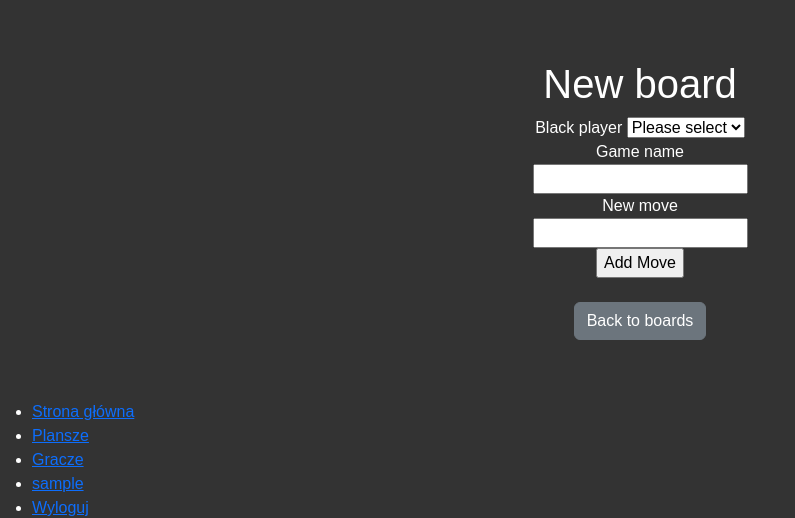
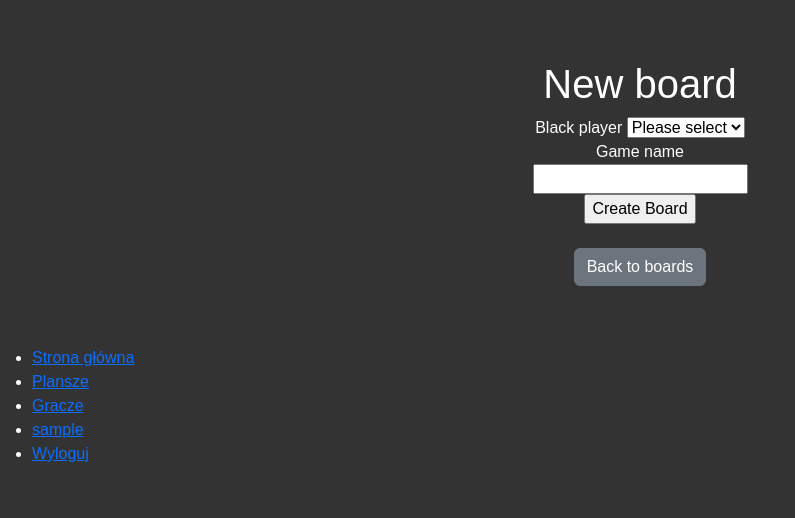
Before and after one commit to MaciejM934/Chess_project_final, a Rails app: page /boards/new in a window 1280 px wide. Shown: the top 518 px of the page, without its empty margins (0-795 px from the left). Run offline with Rails 7, Linux system fonts and the light colour scheme; the visitor is signed in with stand-in values (Sample User, id 1); data comes from the database, SQL or seed files in the repository; style sheets or scripts are compiled from the project's sources; some libraries are stand-ins or nearby versions.

Commit message:
added new views _edit and _new, and now only players that are in game can see the board

```diff
--- a/app/controllers/boards_controller.rb
+++ b/app/controllers/boards_controller.rb
@@ -4,7 +4,7 @@ class BoardsController < ApplicationController
 
   # GET /boards or /boards.json
   def index
-    @boards = Board.all
+    @boards = Board.where("black_player_id = ? OR white_player_id = ?", current_player.id, current_player.id)
   end
 
   # GET /boards/1 or /boards/1.json
@@ -37,10 +37,9 @@ class BoardsController < ApplicationController
   end
 
   def update
-    @board.white_player_id = current_player.id
-    new_move = params[:board][:new_move]
-
     if can_edit_board?
+      @board.white_player_id = current_player.id
+      new_move = params[:board][:new_move]
       if new_move.present? && valid_move?(new_move)
         if @board.history_string.blank?
           @board.history_string = new_move
@@ -103,7 +102,7 @@ class BoardsController < ApplicationController
     end
 
     def can_edit_board?
-      current_player && (@board.white_player_id == current_player.id || @board.black_player_id == current_player.id)
+      current_player && (current_player.id == @board.white_player_id || current_player.id == @board.black_player_id )
     end
 
 end
--- /dev/null
+++ b/app/views/boards/_new.html.erb
@@ -0,0 +1,32 @@
+<%= form_with(model: board) do |form| %>
+    <% if board.errors.any? %>
+      <div style="color: red">
+        <h2><%= pluralize(board.errors.count, "error") %> prohibited this board from being saved:</h2>
+        <ul>
+          <% board.errors.each do |error| %>
+            <li><%= error.full_message %></li>
+          <% end %>
+        </ul>
+      </div>
+      <% else %>
+      <% if flash[:alert].present? %>
+        <div style="color: red">
+          <%= flash[:alert] %>
+        </div>
+      <% end %>
+    <% end %>
+
+    <div class="field">
+      <%= form.label :black_player_id %>
+      <%= form.collection_select :black_player_id, Player.all, :id, :nickname, prompt: true %>
+    </div>
+
+    <div>
+      <%= form.label :game_name, style: "display: block" %>
+      <%= form.text_field :game_name %>
+    </div>
+
+    <div class="actions">
+      <%= form.submit "Create Board", class: "btn-secondary" %>
+    </div>
+  <% end %>
--- a/app/views/boards/edit.html.erb
+++ b/app/views/boards/edit.html.erb
@@ -1,5 +1,5 @@
 <h1>Editing board</h1>
-<%= render "form", board: @board %>
+<%= render "edit", board: @board %>
 <br>
 <div>
   <%= link_to "Show this board", @board %> |
--- a/app/views/boards/new.html.erb
+++ b/app/views/boards/new.html.erb
@@ -5,7 +5,7 @@
         <h1>New board</h1>
 
         <% if logged_in? %>
-          <%= render "form", board: @board %>
+          <%= render "new", board: @board %>
 
         <% else %>
           <p>You must be signed in to create a board.</p>
```
Also changed, not shown: app/views/boards/_edit.html.erb (added, +32 -0 lines), app/views/boards/index.html.erb (+8 -1 lines).
